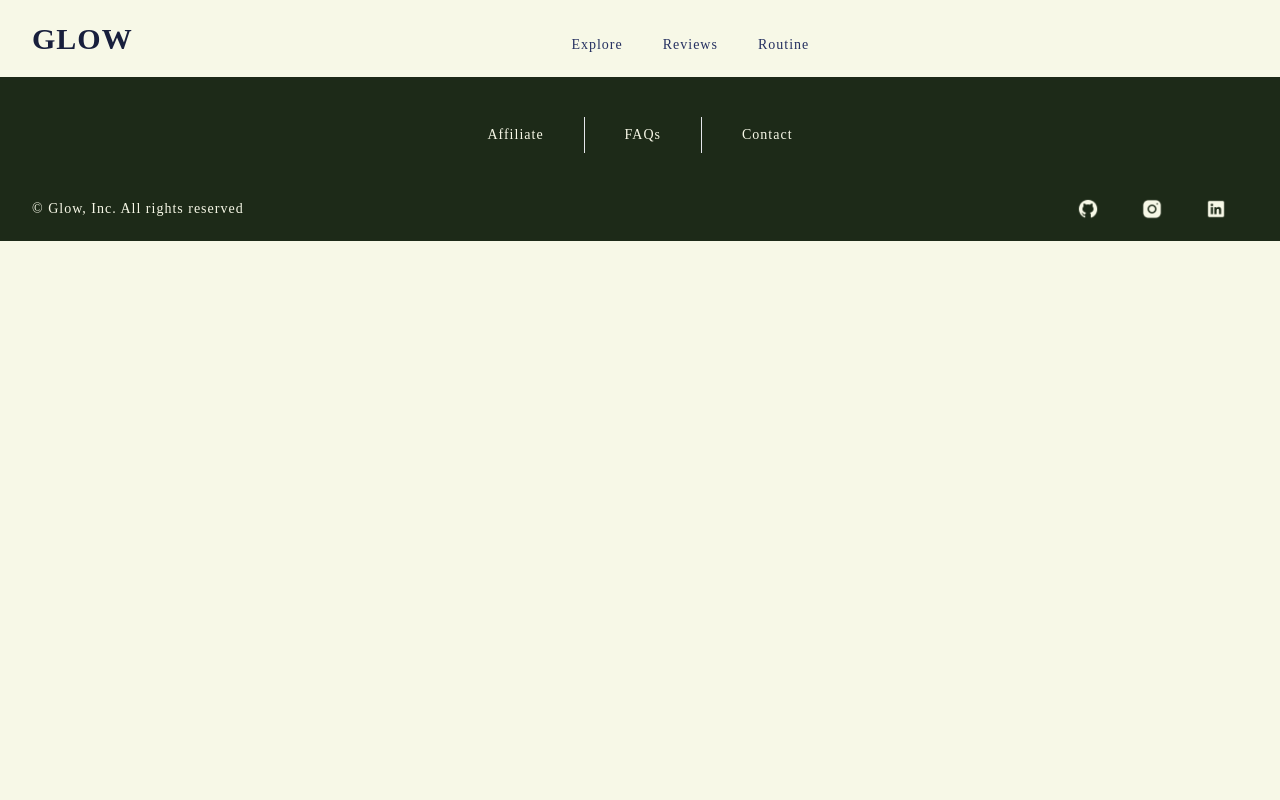
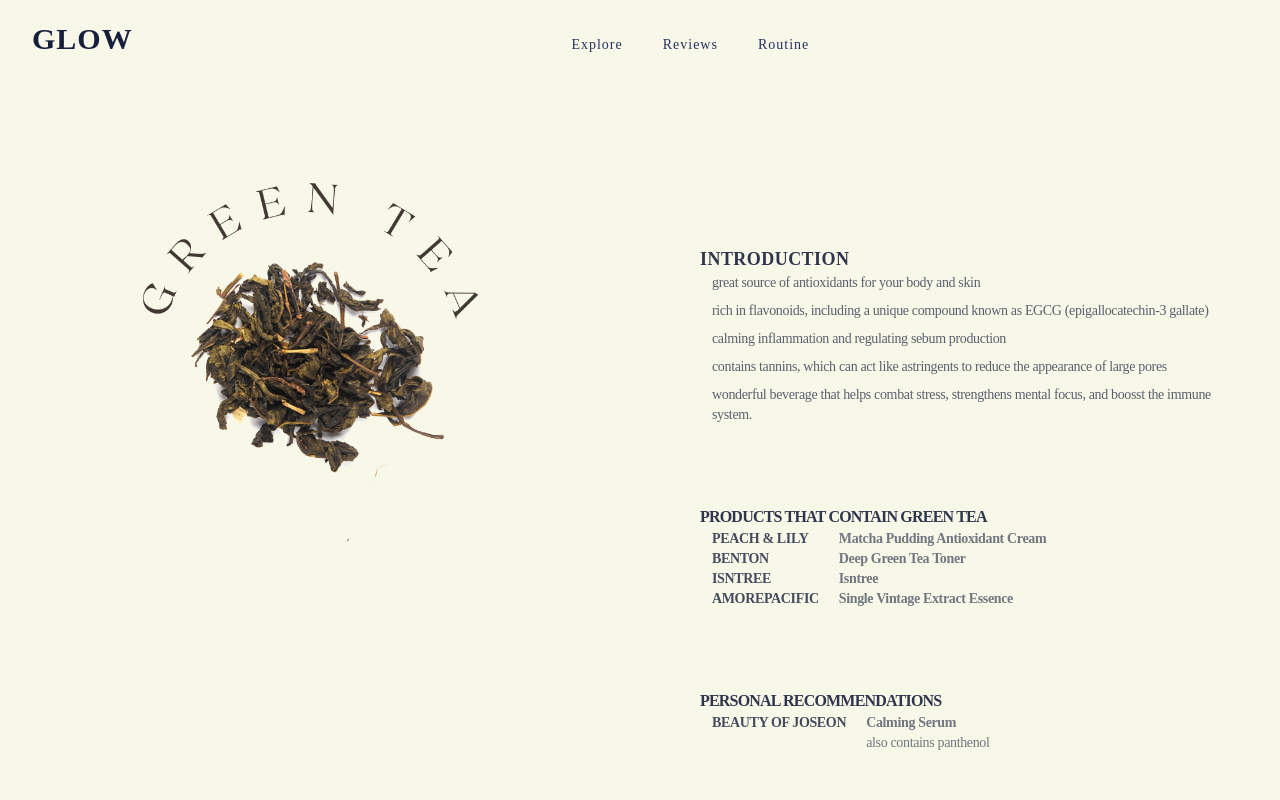
Before and after one commit to biancacomanescu97/glow, a React (Create React App) app: page /greentea in a window 1280 px wide. Shown: the top 800 px of the page. Built offline with nearby package versions, Linux system fonts and the light colour scheme.

Commit message:
Added green tea page

```diff
--- a/src/App.tsx
+++ b/src/App.tsx
@@ -10,6 +10,7 @@ import BHA from "./components/explore/exfoliants/BHA";
 import PHA from "./components/explore/exfoliants/PHA";
 import Ginseng from "./components/explore/powerhouses/Ginseng";
 import Propolis from "./components/explore/powerhouses/Propolis";
+import GreenTea from "./components/explore/teas/GreenTea";
 
 function App() {
   return (
@@ -37,6 +38,9 @@ function App() {
         <Route path="/propolis">
           <Propolis />
         </Route>
+        <Route path="/greentea">
+          <GreenTea />
+        </Route>
         <Route path="/reviews">
           <Reviews />
         </Route>
--- a/src/components/explore/data/ingredients.tsx
+++ b/src/components/explore/data/ingredients.tsx
@@ -51,9 +51,13 @@ const BT: Ingredient = {
 const GT: Ingredient = {
   name: "Green Tea",
   href: "greentea",
-  imgUrl: "/assets/img/explore/Green Tea.png",
+  imgUrl: "/assets/img/explore/GreenTea.png",
   imgAlt: "Green Tea",
-  description: ["To be added"]
+  description: ["great source of antioxidants for your body and skin",
+  "rich in flavonoids, including a unique compound known as EGCG (epigallocatechin-3 gallate)",
+  "calming inflammation and regulating sebum production",
+  "contains tannins, which can act like astringents to reduce the appearance of large pores",
+  "wonderful beverage that helps combat stress, strengthens mental focus, and boosst the immune system."]
 };
 
 const Mugwort: Ingredient = {
--- /dev/null
+++ b/src/components/explore/teas/GreenTea.tsx
@@ -0,0 +1,60 @@
+import {teas} from "../data/ingredients";
+
+export default function GreenTea() {
+  return (
+    <main className="pb-10">
+      <div className="grid grid-col-1 lg:grid-cols-2 gap-10">
+        <div className="px-16 py-10">
+          <img
+            className="object-cover p-10"
+            src="/assets/img/explore/GreenTea.png"
+            alt="Green Tea"
+          />
+        </div>
+        <div className="block py-32">
+          <div className="block p-10">
+            <h1 className="text-royal-700 text-opacity-90 text-lg font-bold tracking-wide">INTRODUCTION</h1>
+            <ul role="list" className="list-none list-inside pl-3 space-y-2 text-sm text-royal-700 text-opacity-70 tracking-tight">
+              {teas[2].description.map((item) => (
+                <li>{item}</li>
+              ))}
+            </ul>
+          </div>
+          <div className="block">
+            <div className="block p-10">
+              <h1 className="text-royal-700 text-opacity-90 text-base uppercase font-bold tracking-tighter">Products that contain green tea</h1>
+              <div className="flex text-sm text-royal-700 text-opacity-80 tracking-tight">
+                <div className="flex-initial pl-3">
+                  <p className="uppercase flex-initial font-bold">Peach & Lily</p>
+                  <p className="uppercase flex-initial font-bold">Benton</p>
+                  <p className="uppercase flex-initial font-bold">Isntree</p>
+                  <p className="uppercase flex-initial font-bold">Amorepacific</p>
+                </div>
+                <div className="flex-initial text-royal-700 text-opacity-60 pl-5">
+                  <p className="font-bold">Matcha Pudding Antioxidant Cream</p>
+                  <p className="font-bold">Deep Green Tea Toner</p>
+                  <p className="font-bold">Isntree</p>
+                  <p className="font-bold">Single Vintage Extract Essence </p>
+                </div>
+              </div>
+            </div>
+            <div className="block p-10">
+              <h1 className="text-royal-700 text-opacity-90 text-base uppercase font-bold tracking-tighter">Personal recommendations</h1>
+              <div className="flex text-sm text-royal-700 text-opacity-80 tracking-tight">
+                <div className="flex-initial pl-3">
+                  <p className="uppercase flex-initial font-bold">Beauty of Joseon</p>
+                </div>
+                <div className="flex-initial text-royal-700 text-opacity-60 pl-5">
+                  <p className="font-bold">Calming Serum</p>
+                  <ul role="list" className="flex-initial list-none list-inside space-y-1 text-sm text-royal-700 text-opacity-60 tracking-tight">
+                    <li>also contains panthenol</li>
+                  </ul>
+                </div>
+              </div>
+            </div>
+          </div>
+        </div>
+      </div>
+    </main>
+  );
+}
```
Also changed, not shown: public/assets/img/explore/GreenTea.png (renamed from public/assets/img/explore/Green Tea.png).
